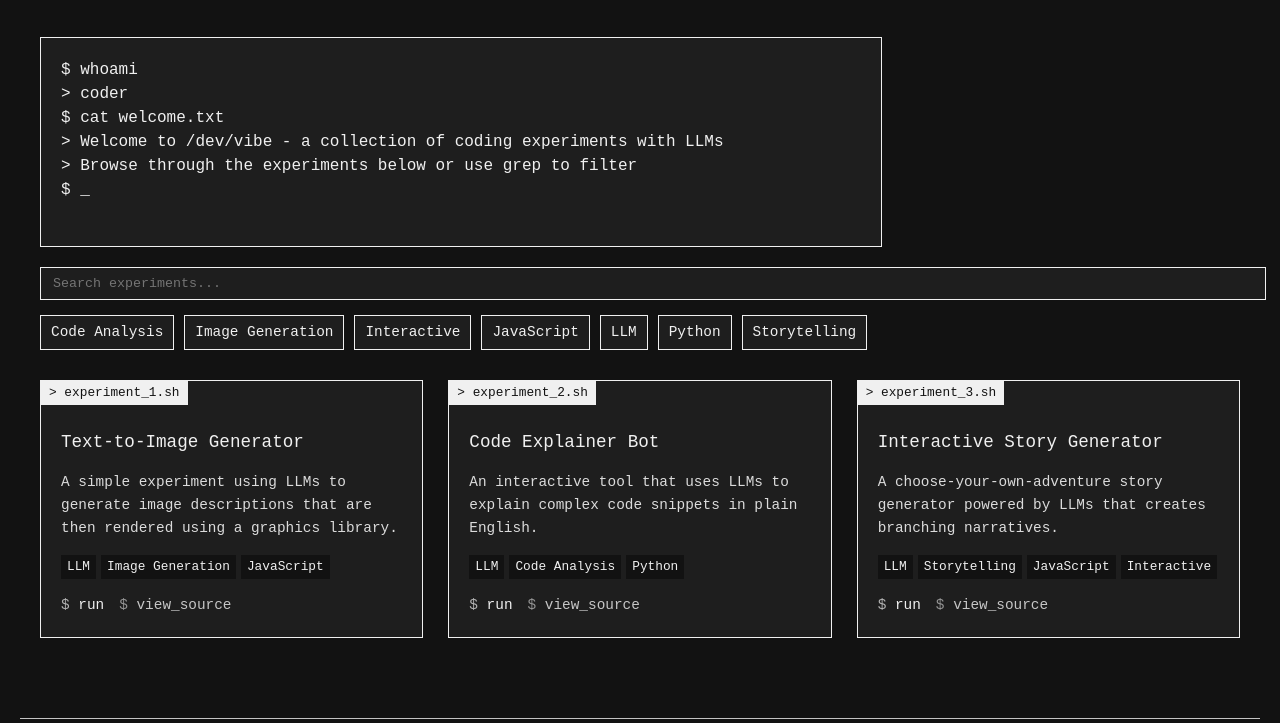
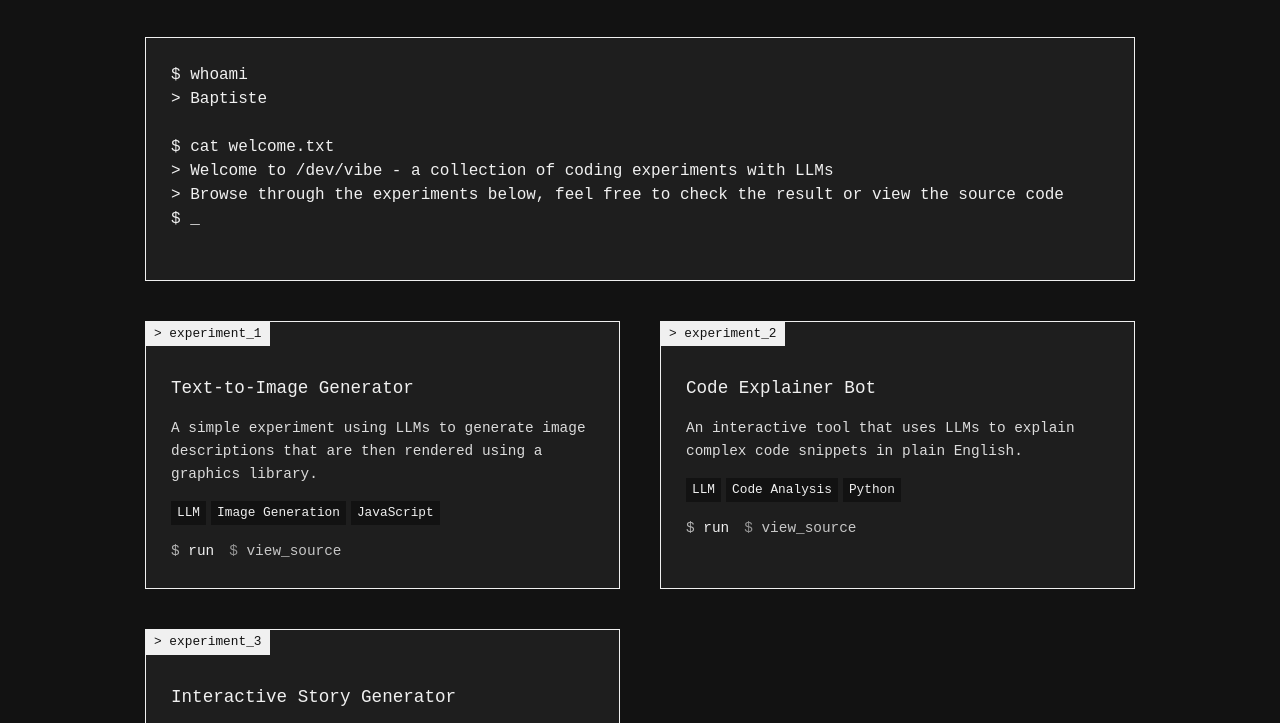
Before and after one commit to 01000010x/tiny-xp-website, a website: page index.html in a window 1280 px wide. Shown: the part 136-859 px from the top of the page. Drawn offline with Linux system fonts and the light colour scheme.

Commit message:
Improve website layout and alignment
- Increased overall width of the website to 990px for better readability
- Restructured HTML with a content-wrapper to ensure perfect alignment
- Fixed alignment between intro block and experiment cards
- Improved card spacing and dimensions (2 cards per row)
- Enhanced box-sizing model for consistent layout
- Removed body padding for cleaner alignment
- Added overflow control for terminal text

```diff
--- a/css/styles.css
+++ b/css/styles.css
@@ -9,6 +9,10 @@
     --transition: all 0.2s ease-in-out;
 }
 
+*, *::before, *::after {
+    box-sizing: border-box;
+}
+
 /* Base Styles */
 body {
     font-family: 'Courier New', monospace;
@@ -16,7 +20,7 @@ body {
     color: var(--primary-color);
     line-height: 1.6;
     margin: 0;
-    padding: 0 20px;
+    padding: 0;
 }
 
 a {
@@ -32,9 +36,15 @@ a:hover {
 }
 
 .container {
-    max-width: 1200px;
+    max-width: 990px;
     margin: 0 auto;
     padding: 20px 0;
+}
+
+.content-wrapper {
+    width: 100%;
+    max-width: 990px;
+    margin: 0 auto;
 }
 
 /* Header */
@@ -62,14 +72,12 @@ header h1 {
 
 /* Intro Section */
 .intro {
-    margin-bottom: 20px;
+    margin-bottom: 40px;
     text-align: left;
-    max-width: 800px;
-    margin-left: 0;
-    margin-right: auto;
+    width: 100%;
     background-color: var(--light-gray);
     border: 1px solid var(--primary-color);
-    padding: 20px;
+    padding: 25px;
     transition: var(--transition);
 }
 
@@ -78,53 +86,20 @@ header h1 {
     margin: 0;
     white-space: pre-wrap;
     line-height: 1.5;
+    overflow-x: hidden;
 }
 
-/* Filters */
-.filters {
-    margin-bottom: 30px;
-}
 
-.search-container {
-    margin-bottom: 15px;
-}
 
-#search-input {
-    width: 100%;
-    padding: 8px 12px;
-    background-color: var(--light-gray);
-    border: 1px solid var(--primary-color);
-    color: var(--primary-color);
-    font-family: var(--terminal-font);
-}
 
-.tag-filters {
-    display: flex;
-    flex-wrap: wrap;
-    gap: 10px;
-    margin-bottom: 20px;
-}
-
-.tag {
-    background-color: var(--light-gray);
-    border: 1px solid var(--primary-color);
-    padding: 5px 10px;
-    cursor: pointer;
-    transition: var(--transition);
-    font-size: 0.9rem;
-}
-
-.tag.active {
-    background-color: var(--primary-color);
-    color: var(--background-color);
-}
 
 /* Experiments */
 .experiments {
     display: grid;
-    grid-template-columns: repeat(auto-fill, minmax(300px, 1fr));
-    gap: 25px;
+    grid-template-columns: repeat(2, 1fr);
+    gap: 40px;
     position: relative;
+    width: 100%;
 }
 
 /* Experiment Card */
@@ -135,6 +110,7 @@ header h1 {
     transition: var(--transition);
     border: 1px solid var(--primary-color);
     position: relative;
+    min-height: 250px; /* Ensure cards have a good height */
 }
 
 .experiment-card:hover {
@@ -143,13 +119,13 @@ header h1 {
 }
 
 .card-content {
-    padding: 20px;
-    padding-top: 30px;
+    padding: 25px;
+    padding-top: 35px;
 }
 
 /* Card label */
 .experiment-card::before {
-    content: '> experiment_' attr(data-id) '.sh';
+    content: '> experiment_' attr(data-id);
     position: absolute;
     top: 0;
     left: 0;
--- a/index.html
+++ b/index.html
@@ -17,32 +17,24 @@
     </header>
 
     <main class="container">
-
-
+        <div class="content-wrapper">
             <section class="intro">
                 <pre class="terminal-text">
 $ whoami
-> coder
+> Baptiste
+
 $ cat welcome.txt
 > Welcome to /dev/vibe - a collection of coding experiments with LLMs
-> Browse through the experiments below or use grep to filter
+> Browse through the experiments below, feel free to check the result or view the source code
 $ _
                 </pre>
-        </section>
-
-        <section class="filters">
-            <div class="search-container">
-                <input type="text" id="search-input" placeholder="Search experiments...">
-            </div>
-            <div class="tag-filters" id="tag-filters">
-                <!-- Tags will be dynamically inserted here -->
-            </div>
             </section>
 
             <section class="experiments" id="experiments-container">
                 <!-- Experiments will be dynamically inserted here -->
                 <div class="loading">Loading experiments...</div>
             </section>
+        </div>
     </main>
 
     <footer>
--- a/js/main.js
+++ b/js/main.js
@@ -3,13 +3,9 @@
 document.addEventListener('DOMContentLoaded', () => {
     // DOM elements
     const experimentsContainer = document.getElementById('experiments-container');
-    const tagFiltersContainer = document.getElementById('tag-filters');
-    const searchInput = document.getElementById('search-input');
 
     // State
     let experiments = [];
-    let activeTags = [];
-    let allTags = [];
 
     // Fetch experiments data from JSON file
     async function fetchExperiments() {
@@ -42,11 +38,7 @@ document.addEventListener('DOMContentLoaded', () => {
             return;
         }
 
-        // Extract all unique tags
-        allTags = [...new Set(experiments.flatMap(exp => exp.tags))].sort();
 
-        // Render tag filters
-        renderTagFilters();
 
         // Render all experiments
         renderExperiments();
@@ -55,16 +47,7 @@ document.addEventListener('DOMContentLoaded', () => {
         setupEventListeners();
     }
 
-    // Render tag filters
-    function renderTagFilters() {
-        if (allTags.length === 0) return;
 
-        const tagsHTML = allTags.map(tag => `
-            <div class="tag" data-tag="${tag}">${tag}</div>
-        `).join('');
-
-        tagFiltersContainer.innerHTML = tagsHTML;
-    }
 
     // Render experiments
     function renderExperiments() {
@@ -99,48 +82,14 @@ document.addEventListener('DOMContentLoaded', () => {
         experimentsContainer.innerHTML = experimentsHTML;
     }
 
-    // Filter experiments based on search and active tags
+    // No filtering needed anymore
     function filterExperiments() {
-        const searchTerm = searchInput.value.toLowerCase().trim();
-
-        return experiments.filter(experiment => {
-            // Filter by search term
-            const matchesSearch = searchTerm === '' ||
-                experiment.title.toLowerCase().includes(searchTerm) ||
-                experiment.description.toLowerCase().includes(searchTerm);
-
-            // Filter by tags
-            const matchesTags = activeTags.length === 0 ||
-                activeTags.every(tag => experiment.tags.includes(tag));
-
-            return matchesSearch && matchesTags;
-        });
+        return experiments;
     }
 
     // Set up event listeners
     function setupEventListeners() {
-        // Search input
-        searchInput.addEventListener('input', debounce(() => {
-            renderExperiments();
-        }, 300));
-
-        // Tag filters
-        tagFiltersContainer.addEventListener('click', (event) => {
-            if (event.target.classList.contains('tag')) {
-                const tag = event.target.dataset.tag;
-
-                // Toggle tag selection
-                if (activeTags.includes(tag)) {
-                    activeTags = activeTags.filter(t => t !== tag);
-                    event.target.classList.remove('active');
-                } else {
-                    activeTags.push(tag);
-                    event.target.classList.add('active');
-                }
-
-                renderExperiments();
-            }
-        });
+        // No event listeners needed
     }
 
     // Debounce function to limit how often a function is called
```
Lines whose indentation alone changed are shown as unchanged.
